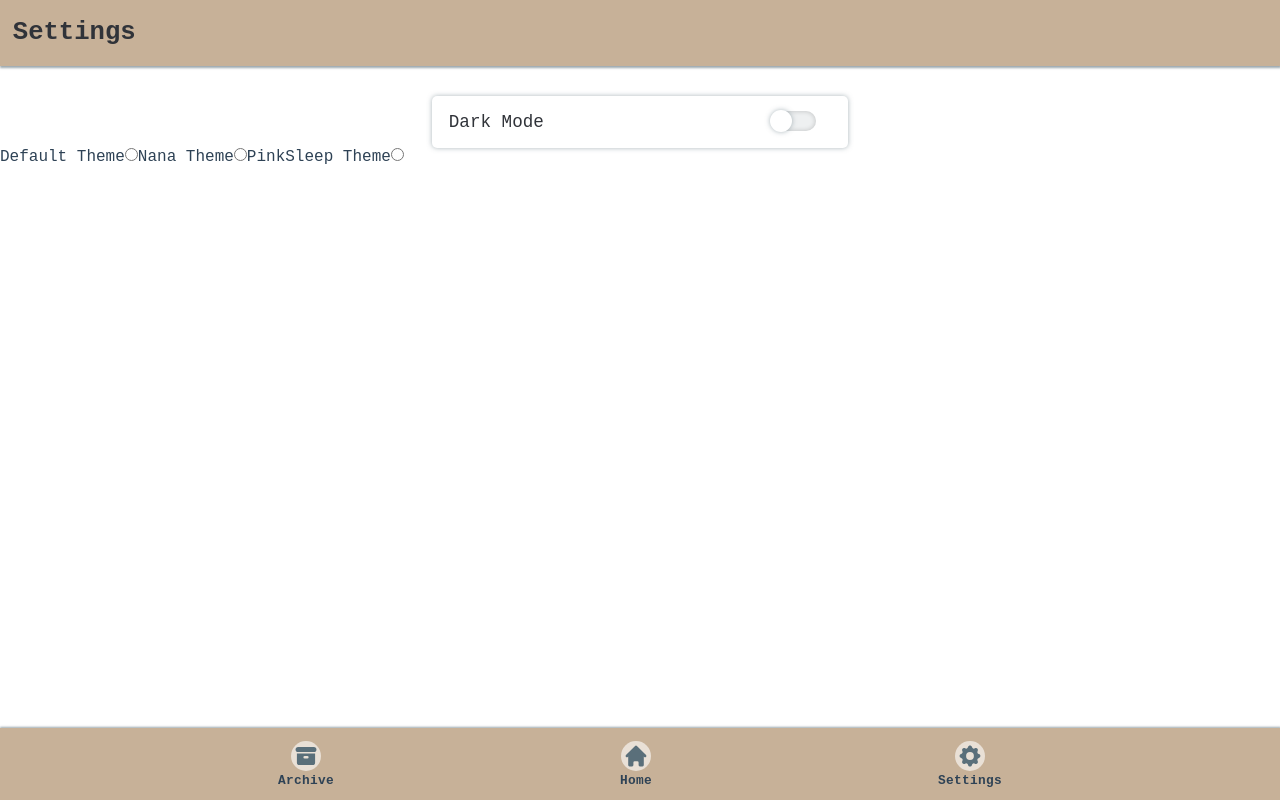
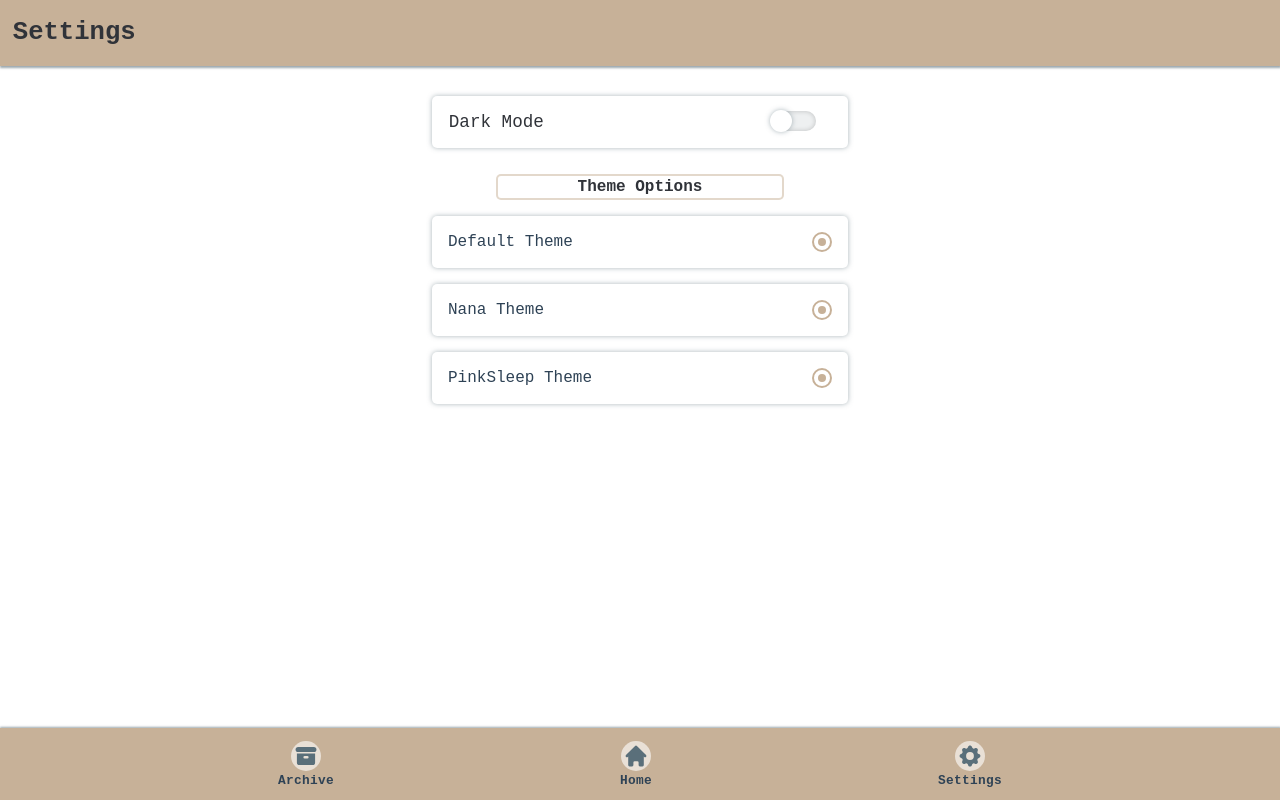
Before and after one commit to KainNhantumbo/Nava-Notes-App, a React (Create React App) app: page /pages/Settings in a window 1280 px wide. Built offline with nearby package versions, Linux system fonts and the light colour scheme.

Commit message:
Estilização do componente ThemeOptions

```diff
--- a/src/components/ThemeOptions.jsx
+++ b/src/components/ThemeOptions.jsx
@@ -6,27 +6,33 @@ const ThemeOptions =
 
     return (
       <StyledLabelsContainer>
+        <div>
           <label htmlFor="defaultTheme">
             Default Theme
+          </label>
           <input type="radio" name="theme"
             id='defaultTheme'
             value={defaultTheme}
           />
-        </label>
+        </div>
+        <div>
           <label htmlFor="nanaTheme">
             Nana Theme
+          </label>
           <input type="radio" name="theme"
             id='nanaTheme'
             value={pinkTheme}
           />
-        </label>
+        </div>
+        <div>
           <label htmlFor="pinkTheme">
             PinkSleep Theme
+          </label>
           <input type="radio" name="theme"
             id='pinkTheme'
             value={nanaTheme}
           />
-        </label>
+        </div>
       </StyledLabelsContainer>
     );
   }
--- a/src/pages/Settings.jsx
+++ b/src/pages/Settings.jsx
@@ -1,5 +1,6 @@
 import Header from '../components/Header';
 import { SettingsContainer } from '../styles/SettingsStyles';
+import { ModeSwitcher  } from '../styles/SettingsStyles';
 import OptionBox from '../components/OptionBox';
 import CheckBox from '../components/CheckBox';
 import ThemeOptions from '../components/ThemeOptions';
@@ -7,14 +8,19 @@ import ThemeOptions from '../components/ThemeOptions';
 export default function Settings ({ onChangeEvent }) {
 
   return (
-    <>
+    <SettingsContainer>
       <Header title={'Settings'} />
-      <SettingsContainer>
+
+      <ModeSwitcher>
         <OptionBox text='Dark Mode'
          action={<CheckBox event={onChangeEvent} />}
         />
-      </SettingsContainer>
-      <ThemeOptions />
-    </>
+      </ModeSwitcher>
+
+      <h2> Theme Options </h2>
+
+      <ThemeOptions/>
+
+    </SettingsContainer>
   );
 }
--- a/src/styles/SettingsStyles.js
+++ b/src/styles/SettingsStyles.js
@@ -1,23 +1,38 @@
 import styled from 'styled-components';
 import { colors } from './colors';
 
-export const SettingsContainer = styled.div`
+export const SettingsContainer = styled.div `
+  display: grid;
+
+  h2 {
+   color: rgb(${colors.textColor});
+   margin: 0 auto;
+   margin-top: 1.6em;
+   padding: .2em 5em;
+   border: 2px solid rgba(${colors.secondaryColor}, .5);
+   border-radius: 5px;
+   font-weight: 600;
+   background-color: rgb(${colors.backgroundColor});
+  }
+`;
+
+export const ModeSwitcher = styled.div`
   display: flex;
-  justify-content: cnter;
-  align-items: center;
+  place-content: center;
 
   section {
     display: flex;
     justify-content: flex-start;
     flex-direction: row;
     width: 90%;
-    margin: 0 auto;
+
     max-width: 400px;
     margin-top: 12vh;
     position: relative;
     padding: 10px 8px;
     line-height: 2em;
     border-radius: 5px;
+    user-select: none;
     box-shadow: 0 0 5px .1px rgba(${colors.primaryColor}, .5);
 
     span {
--- a/src/styles/themeOptions.js
+++ b/src/styles/themeOptions.js
@@ -1,6 +1,59 @@
 import styled from 'styled-components';
 import { colors } from './colors';
 
-export const StyledLabelsContainer = styled.section `
+export const StyledLabelsContainer = styled.section`
+  display: flex;
+  justify-content: center;
+  align-items: center;
+  flex-direction: column;
 
+  div {
+    display: flex;
+    justify-content: space-between;
+    flex-direction: row;
+    width: 90%;
+    max-width: 400px;
+    margin-top: 2vh;
+    position: relative;
+    padding: 10px 8px;
+    line-height: 2em;
+    border-radius: 5px;
+    user-select: none;
+    box-shadow: 0 0 5px .1px rgba(${colors.primaryColor}, .5);
+
+    label {
+      padding-left: .5em;
+
+      :hover {
+        color: rgb(${colors.secondaryColor});
+      }
+    }
+
+    input[type="radio"] {
+      position: absolute;
+      top: 1em;
+      right: 1em;
+      appearance: none;
+      margin: 0;
+      background: rgb(${colors.backgroundColor});
+
+      width: 20px;
+      height: 20px;
+      border: 2px solid rgb(${colors.secondaryColor});
+      border-radius: 50%;
+
+      display: grid;
+      place-content: center;
+
+      ::before {
+        content: '';
+        width: 8px;
+        height: 8px;
+        background: rgb(${colors.secondaryColor});
+        border-radius: 50%;
+        margin: auto;
+      }
+
+    }
+  }
 `;
```
Lines whose indentation alone changed are shown as unchanged.
